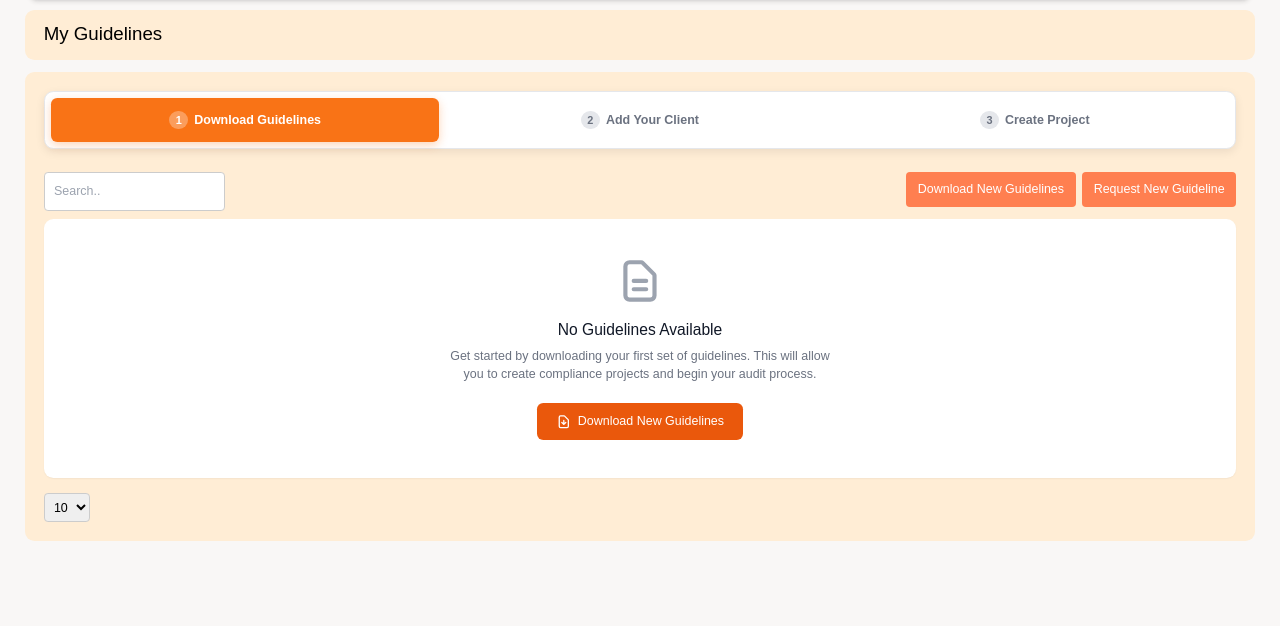
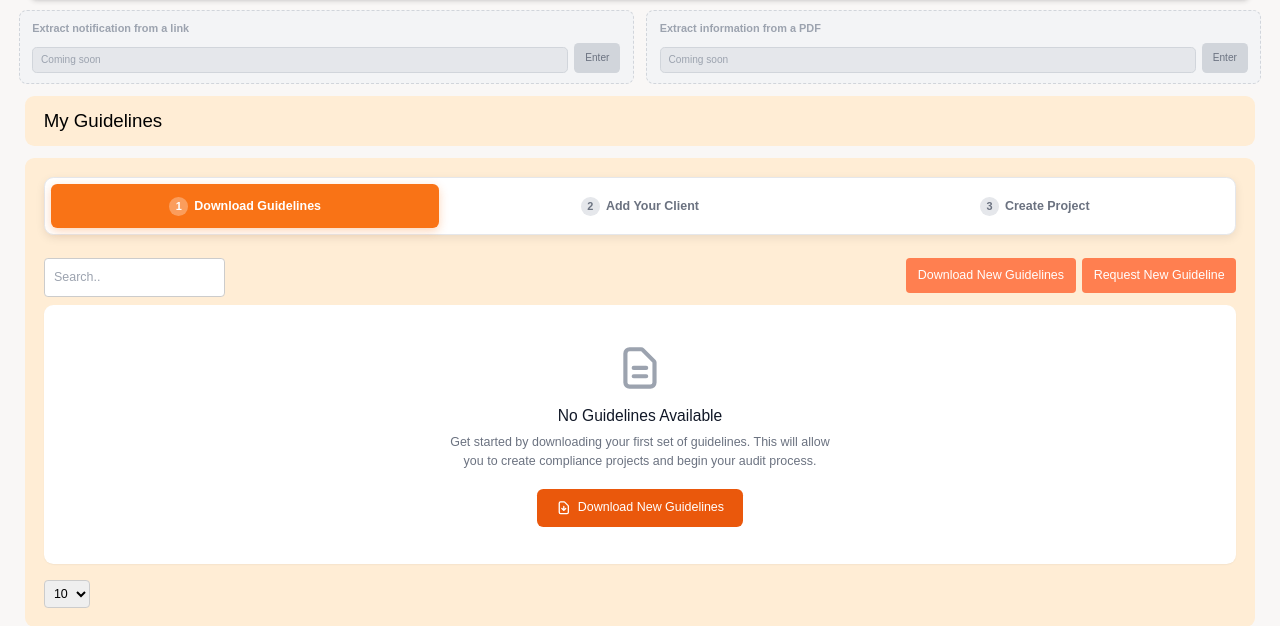
Before and after one commit to CJCCompliFyre6/CompliFyre, a Python web app: template app/templates/dashboards/auditor/my_guidelines.html in a window 1280 px wide. Shown: the part 90-716 px from the top of the page. Run offline with Jinja, Linux system fonts and the light colour scheme; the template is opened without the code that fills it, so the values that code supplies are empty; some libraries are stand-ins or nearby versions.

Commit message:
HDB: disable link/PDF extraction for auditors (greyed-out UI + role check on routes)

```diff
--- a/app/routes/download.py
+++ b/app/routes/download.py
@@ -9,11 +9,15 @@ import os
 download_bp = Blueprint("download", __name__)
 
 
+from app.utils.permission_handler import role_required
+
+
 class URLSchema(Schema):
     url = fields.URL(required=True)
 
 
 @download_bp.route("/scan", methods=["POST"])
+@role_required("COMPLIFYRE", "RE")  # HDB: extraction not available to auditors
 @login_required
 @limiter.limit("100 per minute")
 def scan_pdfs():
--- a/app/routes/main.py
+++ b/app/routes/main.py
@@ -688,6 +688,7 @@ def guideline_extraction_progress(task_id):
 
 @main_bp.route("/upload-guidelines", methods=["POST"])
 @login_required
+@role_required("COMPLIFYRE", "RE")  # HDB: extraction not available to auditors
 def upload_file_and_extract_guidelines():
     """
     Receives a file and schedules guideline extraction.
--- a/app/templates/dashboards/auditor/my_guidelines.html
+++ b/app/templates/dashboards/auditor/my_guidelines.html
@@ -147,7 +147,25 @@
 
 
 
-<div id="linkSharingModal" class="modal">
+<!-- HDB-EXTRACT-DISABLED: extraction features not yet available to auditors on this instance -->
+<div style="display:flex; gap:16px; flex-wrap:wrap; margin:16px 24px;">
+  <div style="flex:1; min-width:260px; padding:12px 16px; background:#f3f4f6; border:1px dashed #d1d5db; border-radius:10px; color:#9ca3af; cursor:not-allowed;" title="Not available yet">
+    <div style="font-size:14px; font-weight:600;">Extract notification from a link</div>
+    <div style="display:flex; gap:8px; margin-top:8px;">
+      <input type="text" disabled placeholder="Coming soon" style="flex:1; padding:6px 10px; font-size:13px; background:#e5e7eb; color:#9ca3af; border:1px solid #d1d5db; border-radius:6px; cursor:not-allowed;">
+      <button type="button" disabled style="padding:6px 14px; font-size:13px; background:#d1d5db; color:#6b7280; border:none; border-radius:6px; cursor:not-allowed;">Enter</button>
+    </div>
+  </div>
+  <div style="flex:1; min-width:260px; padding:12px 16px; background:#f3f4f6; border:1px dashed #d1d5db; border-radius:10px; color:#9ca3af; cursor:not-allowed;" title="Not available yet">
+    <div style="font-size:14px; font-weight:600;">Extract information from a PDF</div>
+    <div style="display:flex; gap:8px; margin-top:8px;">
+      <input type="text" disabled placeholder="Coming soon" style="flex:1; padding:6px 10px; font-size:13px; background:#e5e7eb; color:#9ca3af; border:1px solid #d1d5db; border-radius:6px; cursor:not-allowed;">
+      <button type="button" disabled style="padding:6px 14px; font-size:13px; background:#d1d5db; color:#6b7280; border:none; border-radius:6px; cursor:not-allowed;">Enter</button>
+    </div>
+  </div>
+</div>
+
+<div id="linkSharingModal" class="modal" style="display:none;">
     <div class="modal-content2">
         <span class="close" onclick="closeLinkSharingModal()">&times;</span>
         <h2>Extract Notification from a Link</h2>
@@ -159,7 +177,7 @@
     </div>
 </div>
 
-<div id="uploadModal" class="modal">
+<div id="uploadModal" class="modal" style="display:none;">
     <div class="modal-content2">
         <span class="close" onclick="closeUploadModal()">&times;</span>
         <h2>Extract information from the pdf</h2>
```
